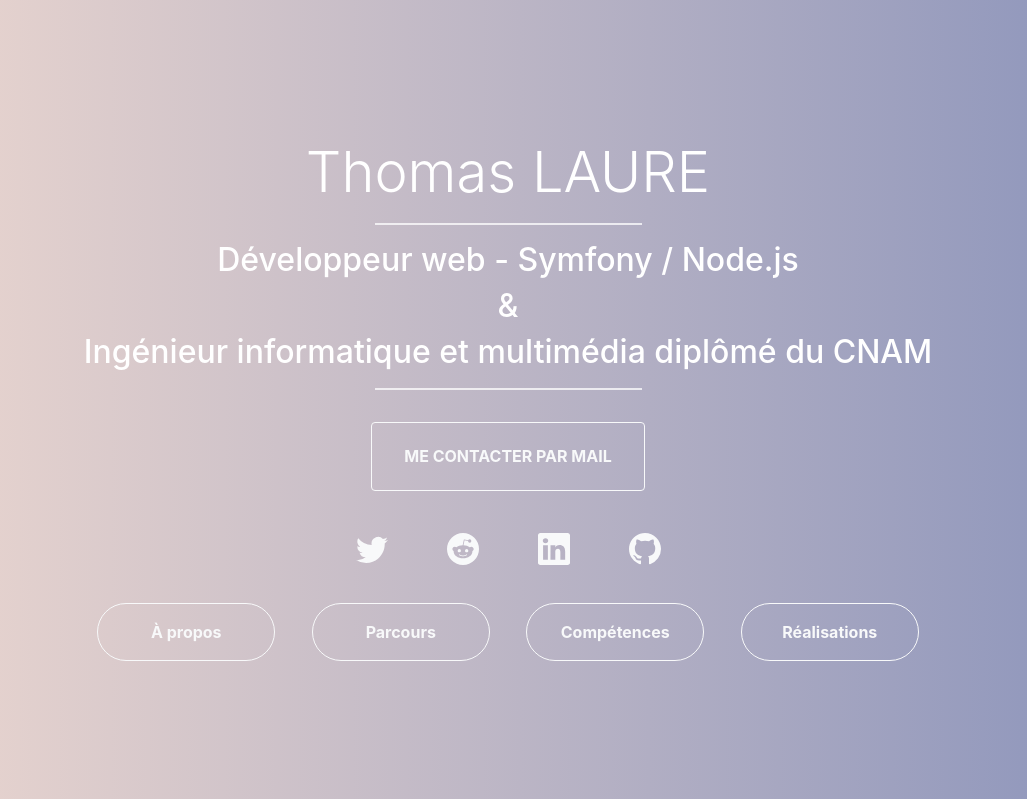
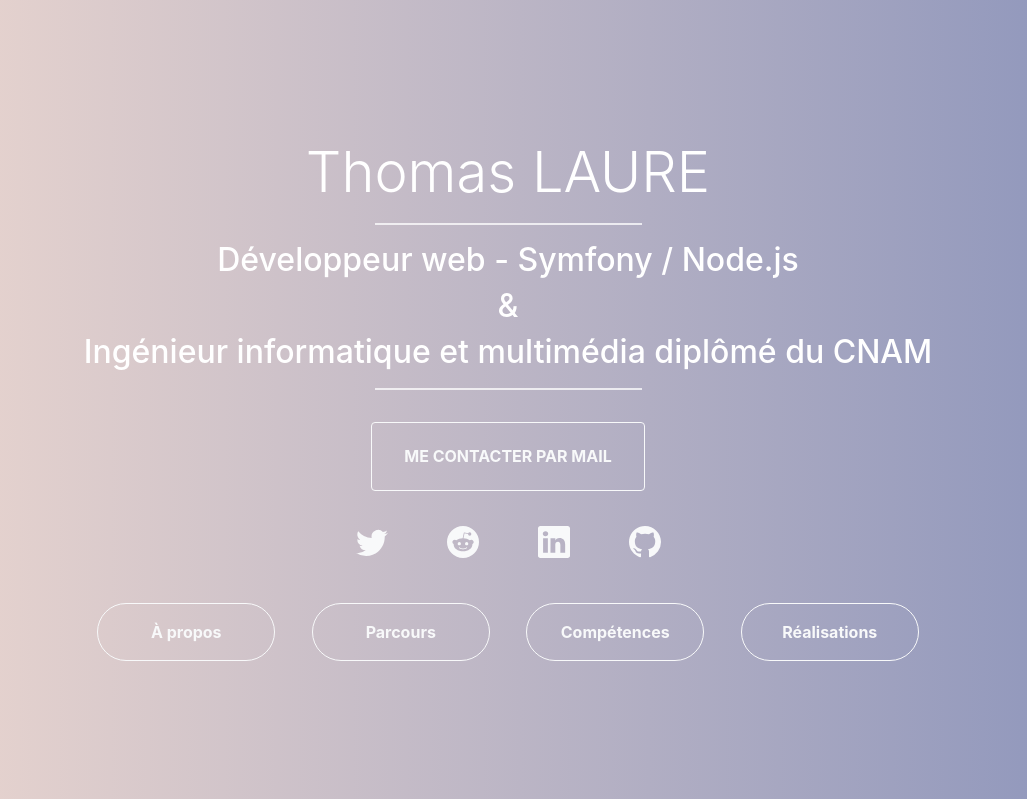
Before and after one commit to thlaure/portfoliov3, a PHP site: page / in a window 1280 px wide. Shown: the top 799 px of the page, without its empty margins (132-1159 px from the left). Run offline with PHP 8.4, Linux system fonts and the light colour scheme; some libraries are stand-ins or nearby versions.

Commit message:
Remove vertical align SVG

```diff
--- a/assets/css/style.css
+++ b/assets/css/style.css
@@ -68,3 +68,7 @@ a.unstyled:hover {
   color: black;
   text-decoration: none;
 }
+
+svg {
+  vertical-align: unset;
+}
```
